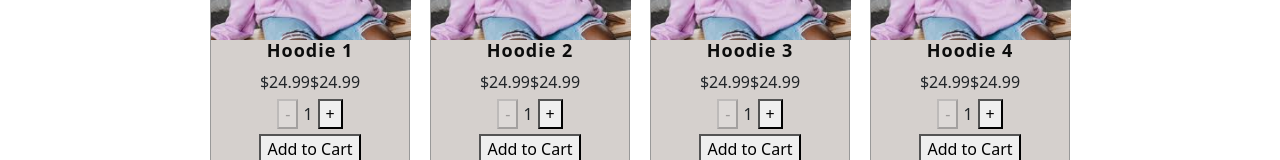
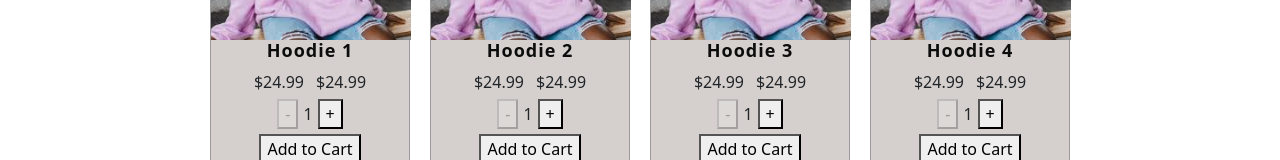
Before and after one commit to cnkya/OnlineStore48, a React (Create React App) app in the folder app/: page / in a window 1280 px wide. Shown: the part 355-515 px from the top of the page. Built offline with nearby package versions, Linux system fonts and the light colour scheme.

Commit message:
saving updates

```diff
--- a/app/src/components/styles/product.css
+++ b/app/src/components/styles/product.css
@@ -22,5 +22,5 @@
 }
 
 .product .total{
-
+    margin-right: 12px;
 }
```
Also changed, not shown: app/src/components/styles/quantity.css (line endings or trailing spaces).
